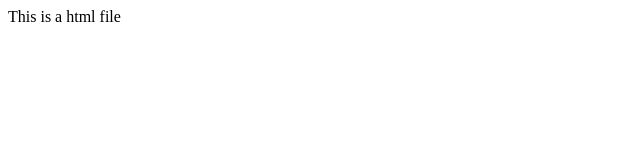
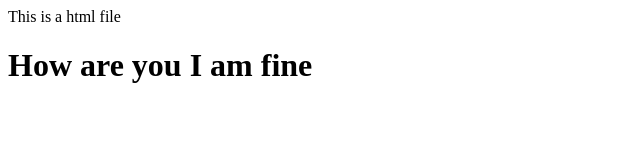
Before and after one commit to mushrura-salsabil/git-hub, a plain HTML site: page index.html in a window 1280 px wide. Shown: the whole page, without its empty margins (0-640 px from the left). Drawn offline with Linux system fonts and the light colour scheme.

Commit message:
How are you I am file

```diff
--- a/index.html
+++ b/index.html
@@ -1 +1,2 @@
 <p>This is a html file</p>
+<h1>How are you I am fine</h1>
```
